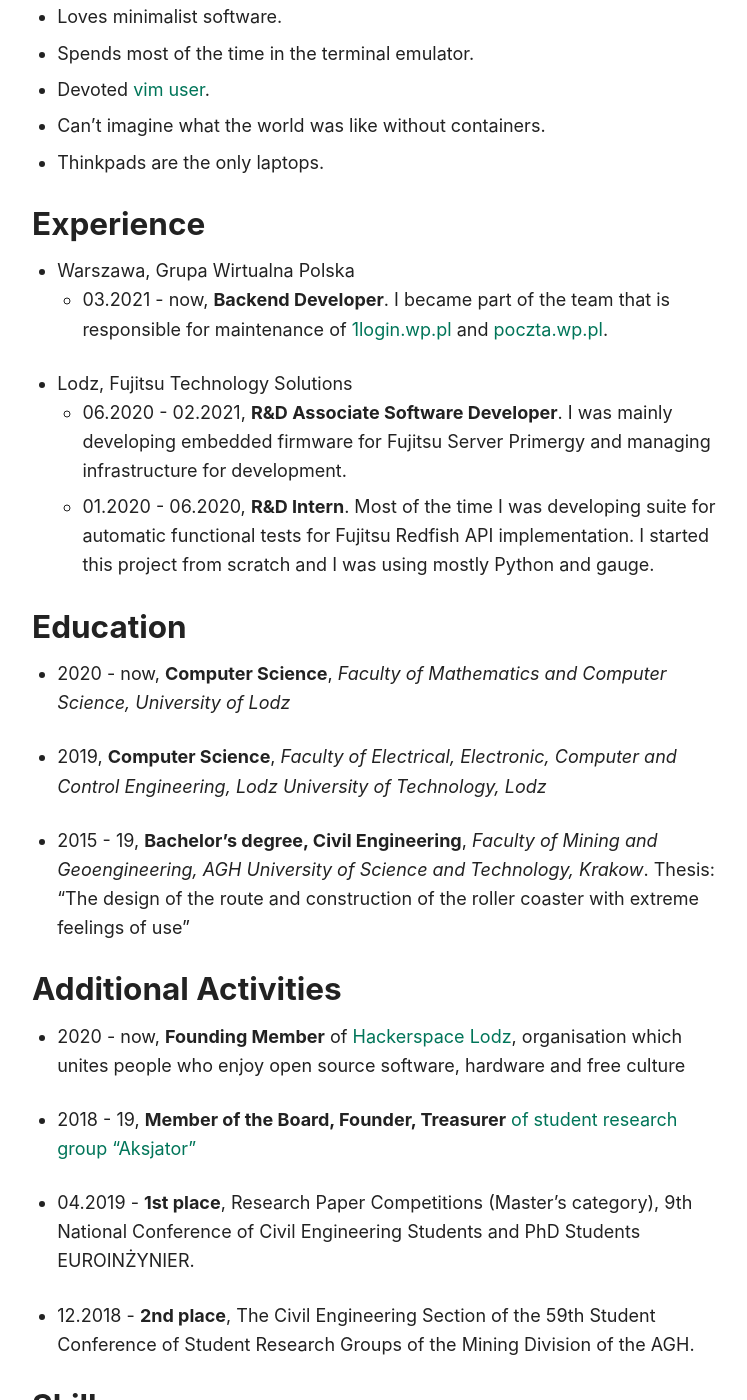
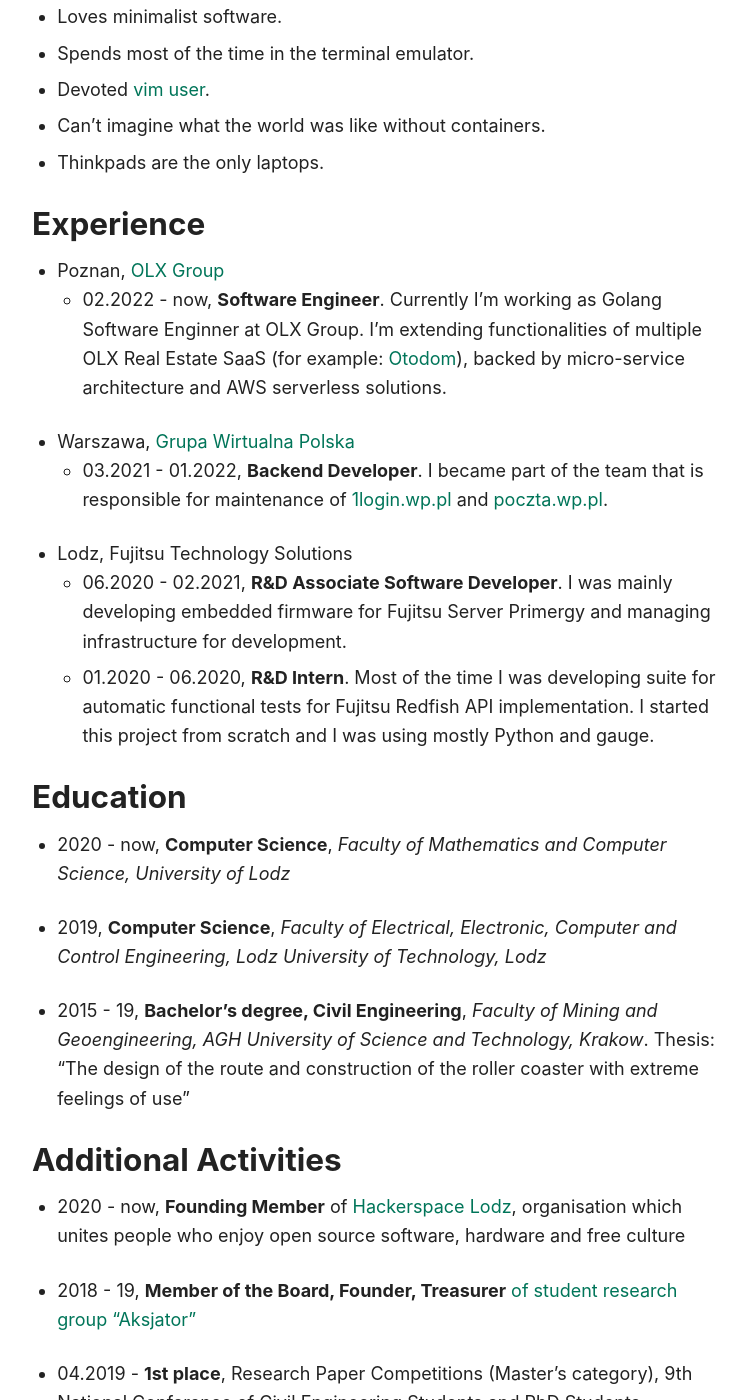
Before and after one commit to thinkofher/thinkofher.github.io, a Jekyll site: the page built from about.md, in a window 1280 px wide and 1400 px high, scrolled down 593 px. Shown: the whole window, without its empty margins (266-1013 px from the left). Built offline with Jekyll 4.4.1, drawn with Linux system fonts in a browser that asks for light colours; some of the changed text lies outside the part shown.

Commit message:
feat: Update About page.

```diff
--- a/about.md
+++ b/about.md
@@ -16,8 +16,10 @@ Self-made wannabe hacker with engineering background. I am a graduate of the **A
 
 ### Experience
 
-- Warszawa, Grupa Wirtualna Polska
-    - 03.2021 - now, **Backend Developer**. I became part of the team that is responsible for maintenance of [1login.wp.pl](https://1login.wp.pl/) and [poczta.wp.pl](https://profil.wp.pl/).
+- Poznan, [OLX Group](https://www.olxgroup.com/)
+    - 02.2022 - now, **Software Engineer**. Currently I'm working as Golang Software Enginner at OLX Group. I'm extending functionalities of multiple OLX Real Estate SaaS (for example: [Otodom](https://otodom.pl)), backed by micro-service architecture and AWS serverless solutions.
+- Warszawa, [Grupa Wirtualna Polska](https://holding.wp.pl/en)
+    - 03.2021 - 01.2022, **Backend Developer**. I became part of the team that is responsible for maintenance of [1login.wp.pl](https://1login.wp.pl/) and [poczta.wp.pl](https://profil.wp.pl/).
 - Lodz, Fujitsu Technology Solutions
     - 06.2020 - 02.2021, **R&D Associate Software Developer**. I was mainly developing embedded firmware for Fujitsu Server Primergy and managing infrastructure for development.
     - 01.2020 - 06.2020, **R&D Intern**. Most of the time I was developing suite for automatic functional tests for Fujitsu Redfish API implementation. I started this project from scratch and I was using mostly Python and gauge.
```
Also changed, not shown: other parts of about.md (+2 -2 lines).
